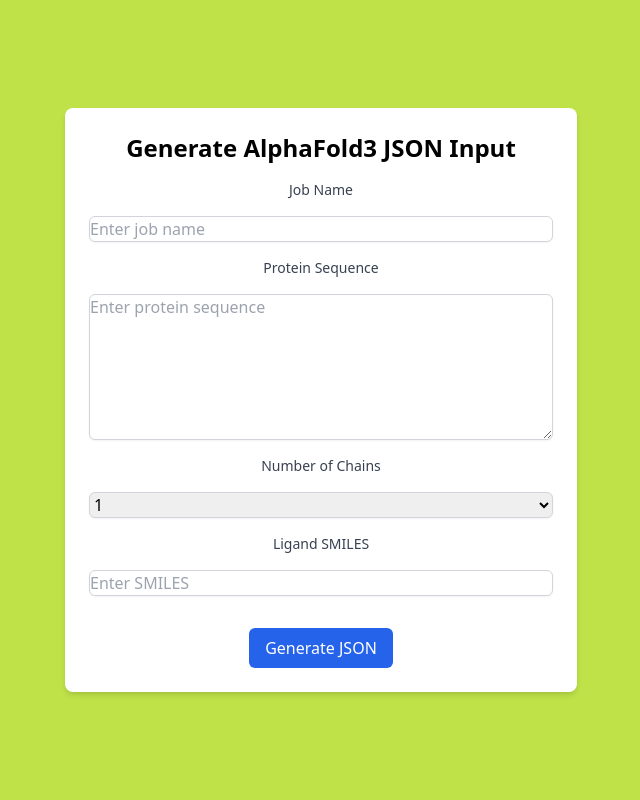
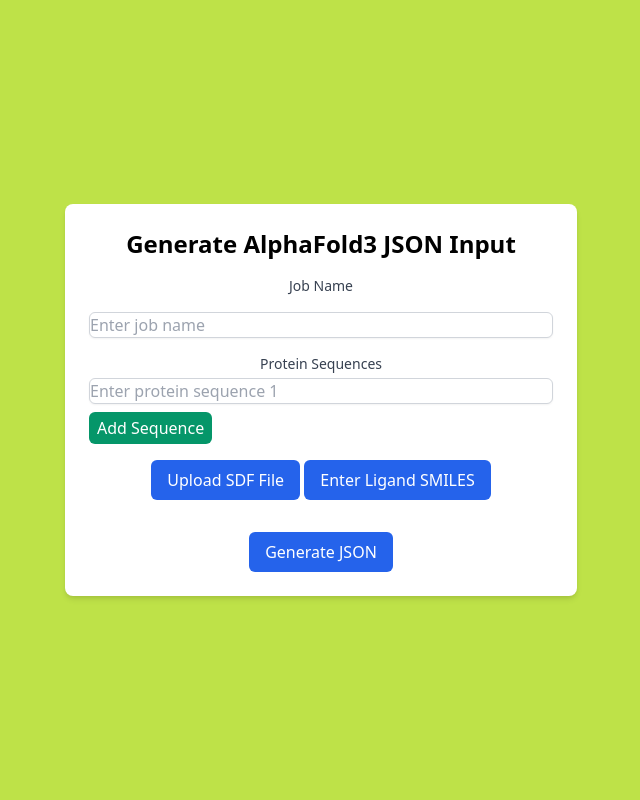
Before and after one commit to gentlelentil/chem_devops, a Flask app: page /alphafold3 in a window 1280 px wide. Shown: the part 60-860 px from the top of the page, without its empty margins (319-959 px from the left). Run offline with Flask 3, Linux system fonts and the light colour scheme; the visitor is signed in with stand-in values (Sample User, id 1).

Commit message:
af3 inputs

```diff
--- a/app/routes.py
+++ b/app/routes.py
@@ -1,6 +1,11 @@
-from flask import Blueprint, render_template, redirect, url_for, flash, request, jsonify
+from flask import Blueprint, render_template, redirect, url_for, flash, request, jsonify, send_file
+from flask import after_this_request
 from flask_login import login_user, login_required, logout_user, current_user
 import requests
+from werkzeug.utils import secure_filename
+import zipfile
+import uuid
+import shutil
 
 from . import db
 
@@ -15,6 +20,15 @@
 auth = Blueprint('auth', __name__)
 
 IMAGE_FOLDER = os.path.join('app', 'static', 'images')
+
+
+def extract_smiles_from_sdf(file_path):
+    smiles_list = []
+    supplier = Chem.SDMolSupplier(file_path)
+    for mol in supplier:
+        if mol is not None:
+            smiles_list.append(Chem.MolToSmiles(mol))
+    return smiles_list
 
 #homepage
 @auth.route('/')
@@ -202,57 +216,178 @@
     if request.method == 'POST':
         # Collect input data from the form
         name = request.form.get('name')
-        num_chains = int(request.form.get('num_chains'))
-        # num_ligands = int(request.form.get('num_ligands'))
-        num_ligands = 1
-        # protein_ids = request.form.getlist('protein_id')  # Get the list of selected protein IDs
-        # ligand_id = request.form.get('ligand_id')
-        sequence  = request.form.get('protein_sequence')
-        ligand_smiles = request.form.get('ligand_smiles')
+        if not name:
+            return jsonify({"error": "Name is required."}), 400
 
-        # Generate sequential letter IDs for proteins and ligands
-        sequence_ids = [chr(65 + i) for i in range(num_chains)]
-        ligand_ids = [chr(65 + num_chains + i) for i in range(num_ligands)]
+        # Dynamically determine the number of sequences from the form keys
+        # Collect sequences from the form
+        sequence_keys = [key for key in request.form.keys() if key.startswith('sequence_')]
+        sequences = [request.form.get(key) for key in sequence_keys if len(request.form.get(key).strip()) > 0]  # Filter empty strings
 
-        # Create the JSON structure
-        data = {
-            "name": name,
-            "sequences": [
-                {
-                    "protein": {
-                        "id": sequence_ids,  # List of protein IDs based on number of chains
-                        "sequence": sequence
-                    }
-                },
-                {
-                    "ligand": {
-                        "id": ligand_ids[0],  # Assuming only one ligand ID is needed
-                        "smiles": ligand_smiles
-                    }
+        if not sequences or any(not seq for seq in sequences):
+            return jsonify({"error": "At least one valid sequence is required."}), 400
+        if len(sequences) > 3:
+            return jsonify({"error": "You can only submit up to 3 sequences."}), 400
+
+        # Handle uploaded SDF file
+        sdf_file = request.files.get('sdf_file')
+
+        # Collect ligand SMILES strings from the form
+        ligand_keys = [key for key in request.form.keys() if key.startswith('ligand_smiles_')]
+        lig_check = [request.form.get(key) for key in ligand_keys if len(request.form.get(key).strip()) > 0]  # Filter empty strings
+
+        # If ligands are provided, check the number of ligands
+        if ligand_keys and len(ligand_keys) > 5:
+            return jsonify({"error": "You can only submit up to 10 ligands."}), 400
+
+        if sdf_file and lig_check:
+            return jsonify({"error": "Please provide either an SDF file or manual ligands, not both."}), 400
+
+        # Prepare files lists
+        sequence_files = []
+        ligand_files = []
+
+        # Handling sequence files
+        for i, seq in enumerate(sequences, start=1):
+            sequence_filename = f"sequence_{i}.txt"
+            sequence_files.append((sequence_filename, seq))
+
+        # Handle SDF upload
+        if sdf_file:
+            ligands = []
+            if not sdf_file.filename.endswith('.sdf'):
+                return jsonify({"error": "Invalid file type. Please upload an SDF file."}), 400
+
+            filename = secure_filename(sdf_file.filename)
+            sdf_path = os.path.join("/tmp", filename)
+            sdf_file.save(sdf_path)
+
+            try:
+                supplier = Chem.SDMolSupplier(sdf_path)
+                ligands = [Chem.MolToSmiles(mol) for mol in supplier if mol is not None]
+            except Exception as e:
+                return jsonify({"error": f"Failed to parse SDF file: {str(e)}"}), 400
+            finally:
+                os.remove(sdf_path)  # Clean up the temporary file
+
+            if not ligands:
+                return jsonify({"error": "No valid ligands found in the SDF file."}), 400
+
+        # Handle manual ligand input
+        if lig_check:
+            ligands = [request.form.get(key) for key in ligand_keys if request.form.get(key)]
+
+        if not ligands:
+            return jsonify({"error": "At least one ligand is required (SDF or manual input)."}), 400
+
+        # Handling ligand files
+        for i, ligand in enumerate(ligands, start=1):
+            ligand_filename = f"ligand_{i}.txt"
+            ligand_files.append((ligand_filename, ligand))
+
+        # Prepare the JSON data
+        json_data = []
+        for seq_idx, sequence in enumerate(sequences, start=1):
+            for lig_idx, ligand in enumerate(ligands, start=1):
+                data = {
+                    "name": name,
+                    "sequences": [
+                        {
+                            "protein": {
+                                "id": f"sequence_{seq_idx}",
+                                "sequence": sequence
+                            }
+                        },
+                        {
+                            "ligand": {
+                                "id": f"ligand_{lig_idx}",
+                                "smiles": ligand
+                            }
+                        }
+                    ],
+                    "modelSeeds": [1],
+                    "dialect": "alphafold3",
+                    "version": 1
                 }
-            ],
-            "modelSeeds": [1],
-            "dialect": "alphafold3",
-            "version": 1
-        }
+                json_data.append(data)
 
-        # Save the JSON to a file
-        output_file = f"{name}_input.json"
-        # output_path = os.path.join("/home/af/af_output", output_file)
-        output_path = os.path.join("/home/nathaniel/Documents/alphafold_json_testdir", output_file)
-        with open(output_path, 'w') as file:
-            json.dump(data, file, indent=2)
 
-        return jsonify({"message": "JSON file created successfully!", "file": output_path})
+        # Generate a unique folder for the job based on the job name and a UUID
+        unique_id = uuid.uuid4().hex
+        job_folder = os.path.join("/home/nathaniel/Desktop/flask/app/static/af3_generated_inputs", f"{name}_{unique_id}")
+        os.makedirs(job_folder, exist_ok=True)
+
+
+        # Save each JSON to a file, creating a unique filename for each combination of sequence and ligand
+        for idx, data in enumerate(json_data, start=1):
+            json_filename = f"{name}_seq_{data['sequences'][0]['protein']['id']}_lig_{data['sequences'][1]['ligand']['id']}.json"
+            json_filepath = os.path.join(job_folder, json_filename)
+            with open(json_filepath, 'w') as json_file:
+                json.dump(data, json_file, indent=2)
+
+        # # Save generated files into the unique job folder
+        # for i, sequence in enumerate(sequences, start=1):
+        #     sequence_filename = os.path.join(job_folder, f"sequence_{i}.txt")
+        #     with open(sequence_filename, 'w') as seq_file:
+        #         seq_file.write(sequence)
+
+        # for i, ligand in enumerate(ligands, start=1):
+        #     ligand_filename = os.path.join(job_folder, f"ligand_{i}.json")
+        #     with open(ligand_filename, 'w') as lig_file:
+        #         json.dump({"ligand_smiles": ligand}, lig_file, indent=2)
+
+        # Create a subdirectory for the ZIP contents
+        job_subdir = os.path.join(job_folder, f"{name}_inputs")
+        os.makedirs(job_subdir, exist_ok=True)
+
+        # Move generated files into the job-specific subdirectory
+        for file in os.listdir(job_folder):
+            file_path = os.path.join(job_folder, file)
+            if os.path.isfile(file_path):  # Skip directories
+                shutil.move(file_path, os.path.join(job_subdir, file))
+
+        # Create a ZIP file containing the job folder
+        zip_filename = f"{job_folder}.zip"
+        with zipfile.ZipFile(zip_filename, 'w', zipfile.ZIP_DEFLATED) as zipf:
+            for root, _, files in os.walk(job_folder):
+                for file in files:
+                    zipf.write(os.path.join(root, file), os.path.relpath(os.path.join(root, file), job_folder))
+
+        # Delete the job folder and its files (but keep the ZIP)
+        for root, _, files in os.walk(job_folder):
+            for file in files:
+                os.remove(os.path.join(root, file))
+        # Now delete everything in the output directory recursively (including the job_subdir)
+        shutil.rmtree(job_folder)  # Recursively removes the output_dir and everything inside it
+
+        # try:
+        #     os.rmdir(job_folder)  # Remove the empty job folder
+        # except OSError as e:
+        #     print(f"Error deleting directory {job_folder}: {e.strerror}")
+
+        # Redirect to the success page with the ZIP filename
+        return redirect(url_for('auth.success', zip_filename=os.path.basename(zip_filename)))
+
 
     return render_template('alphafold3.html')
 
-# @auth.route('/admetresult')
-# @login_required
-# def admet_result():
-#     prediction = request.args.get('result')
+@auth.route('/success')
+@login_required
+def success():
+    zip_filename = request.args.get('zip_filename')
+    return render_template('success.html', zip_filename=zip_filename)
 
+@auth.route('/download_zip/<filename>')
+@login_required
+def download_zip(filename):
+    zip_path = os.path.join('/home/nathaniel/Desktop/flask/app/static/af3_generated_inputs', filename)
 
+    @after_this_request
+    def remove_file(response):
+        try:
+            os.remove(zip_path)  # Delete the ZIP file after serving it
+        except Exception as e:
+            print(f"Error deleting ZIP file {zip_path}: {e}")
+        return response
 
-
-#     return render_template('admet-result.html', prediction=prediction, title='ADMET Result')
+    return send_file(zip_path, as_attachment=True)
--- a/app/templates/alphafold3.html
+++ b/app/templates/alphafold3.html
@@ -4,29 +4,48 @@
 <div class="flex items-center justify-center min-h-screen" style="background-color: #bee248">
     <div class="w-full max-w-lg p-6 bg-white shadow-md rounded-lg">
         <h1 class="text-2xl font-bold mb-4 text-center">Generate AlphaFold3 JSON Input</h1>
-        <form action="{{ url_for('auth.alphafold3') }}" method="post" class="space-y-4">
+        <form action="{{ url_for('auth.alphafold3') }}" method="post" enctype="multipart/form-data" class="space-y-4">
 
+            <!-- Job Name -->
             <label for="name" class="block text-sm font-medium text-gray-700 text-center">Job Name</label>
             <input type="text" id="name" name="name" placeholder="Enter job name" class="mt-1 block w-full border border-gray-300 rounded-md shadow-sm" required>
 
+            <!-- Protein Sequences -->
+            <div>
+                <label class="block text-sm font-medium text-gray-700 text-center">Protein Sequences</label>
+                <div id="sequence_fields" class="space-y-2">
+                    <input type="text" name="sequence_0" placeholder="Enter protein sequence 1" class="mt-1 block w-full border border-gray-300 rounded-md shadow-sm" required>
+                </div>
+                <button type="button" onclick="addField('sequence_fields', 'sequence')" class="mt-2 px-2 py-1 bg-green-600 text-white rounded-md hover:bg-green-700">Add Sequence</button>
+                <p id="sequence_limit_warning" class="text-red-600 text-sm hidden">You can only add up to 3 sequences.</p>
+            </div>
 
-            <label for="protein_sequence" class="block text-sm font-medium text-gray-700 text-center">Protein Sequence</label>
-            <textarea id="protein_sequence" name="protein_sequence" placeholder="Enter protein sequence" class="mt-1 block w-full border border-gray-300 rounded-md shadow-sm" rows="6" required></textarea>
+            <!-- Method Selection -->
+            <div id="method_selection" class="text-center mt-4">
+                <button type="button" id="choose_sdf" class="px-4 py-2 bg-blue-600 text-white rounded-md hover:bg-blue-700" onclick="showSdfInput()">Upload SDF File</button>
+                <button type="button" id="choose_smiles" class="px-4 py-2 bg-blue-600 text-white rounded-md hover:bg-blue-700" onclick="showSmilesInput()">Enter Ligand SMILES</button>
+            </div>
 
+            <!-- Ligand SMILES Section (Hidden initially) -->
+            <div id="ligand_smiles_section" class="hidden space-y-2">
+                <label class="block text-sm font-medium text-gray-700 text-center">Ligand SMILES</label>
+                <div id="ligand_smiles_fields" class="space-y-2">
+                    <input type="text" name="ligand_smiles_0" placeholder="Enter ligand SMILES 1" class="mt-1 block w-full border border-gray-300 rounded-md shadow-sm">
+                </div>
+                <button type="button" onclick="addField('ligand_smiles_fields', 'ligand_smiles')" class="mt-2 px-2 py-1 bg-green-600 text-white rounded-md hover:bg-green-700">Add Ligand</button>
+                <p id="ligand_limit_warning" class="text-red-600 text-sm hidden">You can only add up to 10 ligands.</p>
+                <button type="button" class="mt-2 px-2 py-1 bg-red-600 text-white rounded-md hover:bg-red-700" onclick="cancelInput('ligand_smiles_section')">Cancel Ligand SMILES</button>
+            </div>
 
-            <label for="num_chains" class="block text-sm font-medium text-gray-700 text-center">Number of Chains</label>
-            <select id="num_chains" name="num_chains" class="mt-1 block w-full border border-gray-300 rounded-md shadow-sm" required onchange="updateProteinIDs()">
-                <option value="1">1</option>
-                <option value="2">2</option>
-                <option value="3">3</option>
-                <option value="4">4</option>
-            </select>
+            <!-- SDF File Upload Section (Hidden initially) -->
+            <div id="sdf_section" class="hidden space-y-2">
+                <label class="block text-sm font-medium text-gray-700 text-center">Upload SDF File</label>
+                <input type="file" name="sdf_file" accept=".sdf" class="mt-1 block w-full text-sm text-gray-700">
+                <button type="button" class="mt-2 px-2 py-1 bg-red-600 text-white rounded-md hover:bg-red-700" onclick="cancelInput('sdf_section')">Cancel SDF Upload</button>
+            </div>
 
-
-            <label for="ligand_smiles" class="block text-sm font-medium text-gray-700 text-center">Ligand SMILES</label>
-            <input type="text" id="ligand_smiles" name="ligand_smiles" placeholder="Enter SMILES" class="mt-1 block w-full border border-gray-300 rounded-md shadow-sm" required>
-
-            <div class="flex justify-center">
+            <!-- Submit Button -->
+            <div class="flex justify-center mt-4">
                 <button type="submit" class="mt-4 px-4 py-2 bg-blue-600 text-white rounded-md hover:bg-blue-700">Generate JSON</button>
             </div>
         </form>
@@ -34,13 +53,68 @@
 </div>
 
 <script>
-    function updateProteinIDs() {
-        const numChains = parseInt(document.getElementById("num_chains").value);
-        let ids = [];
-        for (let i = 0; i < numChains; i++) {
-            ids.push(String.fromCharCode(65 + i)); // Generates 'A', 'B', 'C', etc.
+    // Limit values
+    const MAX_SEQUENCE_COUNT = 3;
+    const MAX_LIGAND_COUNT = 5;
+
+    // Function to add a new input field dynamically
+    function addField(containerId, fieldName) {
+        const container = document.getElementById(containerId);
+        const count = container.children.length;
+
+        // Check for the limit and show warning if needed
+        if (fieldName === 'sequence' && count >= MAX_SEQUENCE_COUNT) {
+            document.getElementById('sequence_limit_warning').style.display = 'block';
+            return;
         }
-        document.getElementById("protein_ids").value = ids.join(", ");
+
+        if (fieldName === 'ligand_smiles' && count >= MAX_LIGAND_COUNT) {
+            document.getElementById('ligand_limit_warning').style.display = 'block';
+            return;
+        }
+
+        // Hide the warning when adding a field below the limit
+        if (fieldName === 'sequence') {
+            document.getElementById('sequence_limit_warning').style.display = 'none';
+        }
+
+        if (fieldName === 'ligand_smiles') {
+            document.getElementById('ligand_limit_warning').style.display = 'none';
+        }
+
+        // Create new input field
+        const input = document.createElement('input');
+        input.type = 'text';
+
+        // Set the name based on the field type (ligand or sequence)
+        input.name = `${fieldName}_${count}`;
+        input.className = "mt-1 block w-full border border-gray-300 rounded-md shadow-sm";
+
+        // Adjust placeholder text
+        let fieldLabel = fieldName.replace('_', ' ');
+        fieldLabel = fieldLabel.charAt(0).toUpperCase() + fieldLabel.slice(1); // Capitalize the first letter
+        input.placeholder = `Enter ${fieldLabel} ${count + 1}`;
+
+        // Append to the container
+        container.appendChild(input);
+    }
+
+    // Show input for ligand SMILES
+    function showSmilesInput() {
+        document.getElementById('method_selection').style.display = 'none';
+        document.getElementById('ligand_smiles_section').style.display = 'block';
+    }
+
+    // Show input for SDF file upload
+    function showSdfInput() {
+        document.getElementById('method_selection').style.display = 'none';
+        document.getElementById('sdf_section').style.display = 'block';
+    }
+
+    // Cancel the input and return to method selection
+    function cancelInput(sectionId) {
+        document.getElementById(sectionId).style.display = 'none';
+        document.getElementById('method_selection').style.display = 'block';
     }
 </script>
 {% endblock %}
```
Also changed, not shown: app/templates/alphafold3bkup.html (added, +46 -0 lines), app/templates/success.html (added, +16 -0 lines).
